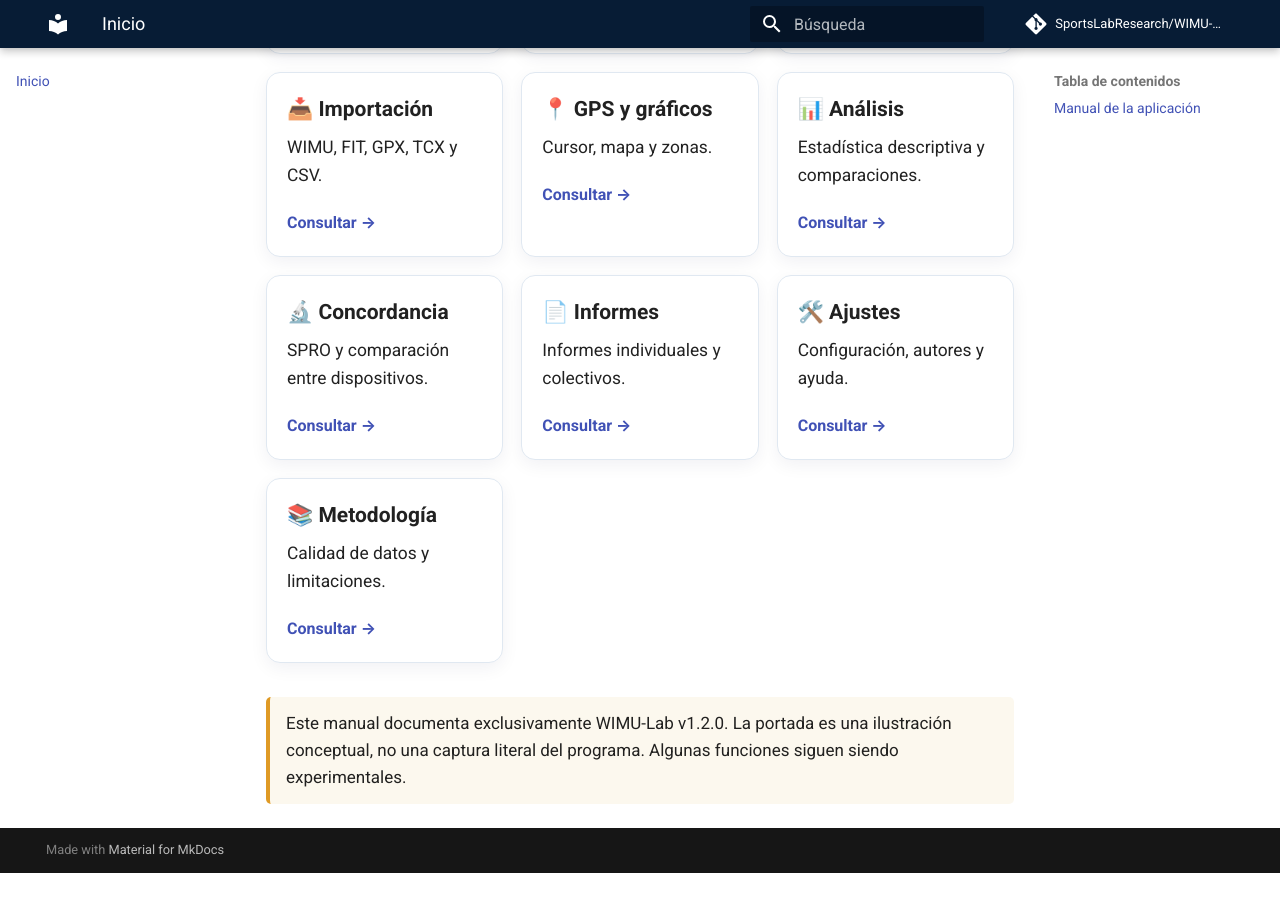
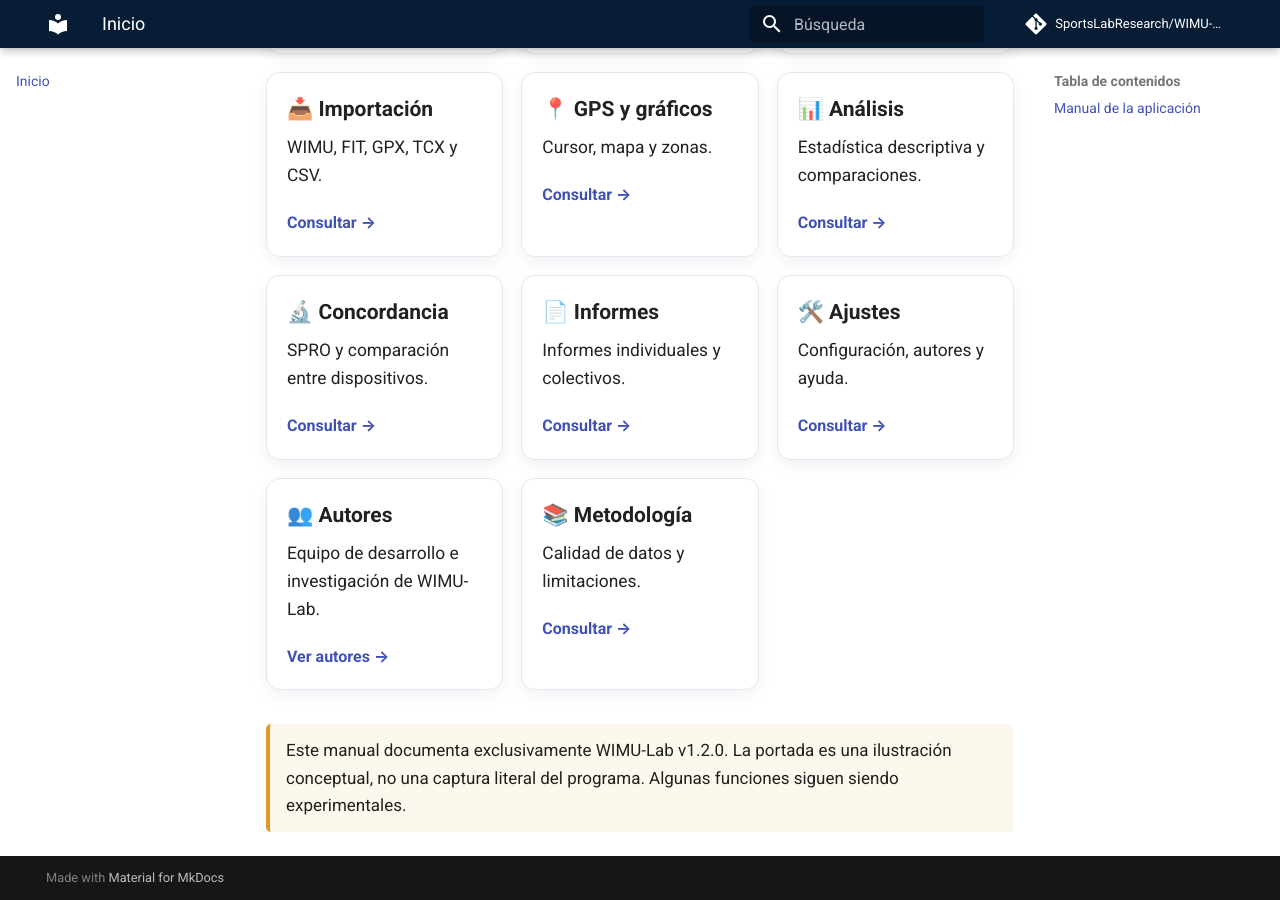
Before and after one commit to SportsLabResearch/WIMU-Lab, an MkDocs documentation site: the page built from docs/index.md, in a window 1280 px wide and 900 px high, scrolled down 834 px. Built offline with MkDocs 1.6.1 and Material for MkDocs 9.7.7, drawn with Linux system fonts in a browser that asks for light colours; comment, search, counter and statistics services are not loaded; before the commit the page ends 1707 px from its top, so only the background shows below that.

Commit message:
Show authors entry prominently on WIMU-Lab homepage

```diff
--- a/docs/index.md
+++ b/docs/index.md
@@ -11,6 +11,7 @@
 <div class="wimu-card"><strong>🔬 Concordancia</strong><p>SPRO y comparación entre dispositivos.</p><a href="comparacion/">Consultar →</a></div>
 <div class="wimu-card"><strong>📄 Informes</strong><p>Informes individuales y colectivos.</p><a href="informes/">Consultar →</a></div>
 <div class="wimu-card"><strong>🛠️ Ajustes</strong><p>Configuración, autores y ayuda.</p><a href="ajustes/">Consultar →</a></div>
+<div class="wimu-card"><strong>👥 Autores</strong><p>Equipo de desarrollo e investigación de WIMU-Lab.</p><a href="autores/">Ver autores →</a></div>
 <div class="wimu-card"><strong>📚 Metodología</strong><p>Calidad de datos y limitaciones.</p><a href="metodologia/">Consultar →</a></div>
 </div>
 
```
